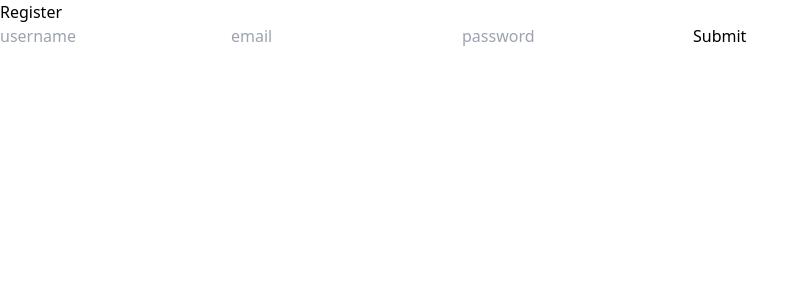
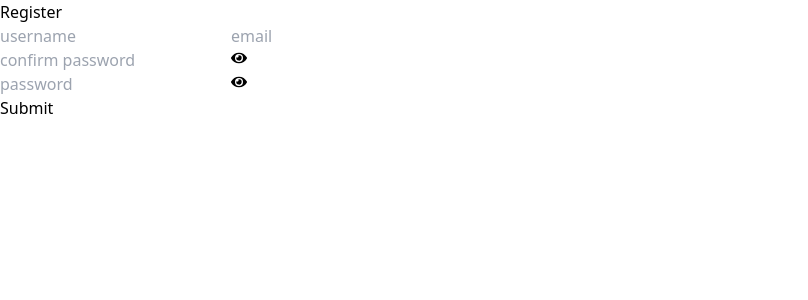
Before and after one commit to narrativityy/blog_project, a React (Vite) app in the folder client/: page / in a window 1280 px wide. Shown: the top 300 px of the page, without its empty margins (0-808 px from the left). Built offline with nearby package versions, Linux system fonts and the light colour scheme.

Commit message:
added show password functionality

```diff
--- a/client/package.json
+++ b/client/package.json
@@ -13,6 +13,7 @@
     "axios": "^1.7.7",
     "react": "^18.2.0",
     "react-dom": "^18.2.0",
+    "react-icons": "^5.3.0",
     "react-router-dom": "^6.28.0"
   },
   "devDependencies": {
--- a/client/src/components/Register.jsx
+++ b/client/src/components/Register.jsx
@@ -1,28 +1,59 @@
 import React, { useState } from 'react'
 import Axios from 'axios'
+import { FaEye, FaEyeSlash } from 'react-icons/fa'
 
 const Register = () => {
 
   const [username, setUsername] = useState('')
   const [email, setEmail] = useState('')
   const [password, setPassword] = useState('')
+  const [confirmPassword, setConfirmPassword] = useState('')
+  const [showPassword, setShowPassword] = useState(false)
+  const [showConfirmPassword, setShowConfirmPassword] = useState(false)
+  const [errors, setErrors] = useState([])
+
+  const handleToggleShowPassword = () => {
+    setShowPassword(!showPassword)
+  }
+
+  const handleToggleShowConfirmPassword = () => {
+    setShowConfirmPassword(!showConfirmPassword)
+  }
 
   const submitHandler = (e) => {
     e.preventDefault()
-    Axios.post('http://localhost:8001/api/users', {username, email, passwordHash: password})
+
+    if (password !== confirmPassword) {
+      setErrors(['Passwords do not match'])
+      return
+    }
+
+    Axios.post('http://localhost:8001/api/users/register', {username, email, passwordHash: password})
       .then(res => console.log(res))
       .catch(err => console.log(err))
   }
 
   return (
-    <div className=''>
+    <div className='flex flex-col gap-4 justify-center items-center'>
       <h1>Register</h1>
-      <form onSubmit={submitHandler} method="post">
+      <form onSubmit={submitHandler} method="post" className='flex flex-col gap-4'>
         <input type="text" placeholder='username' onChange={(e) => setUsername(e.target.value)} />
         <input type="text" placeholder='email' onChange={(e) => setEmail(e.target.value)} />
-        <input type="text" placeholder='password' onChange={(e) => setPassword(e.target.value)} />
-        <button type="submit">Submit</button>
+        <div className='relative'>
+          <input type={showPassword ? 'text' : 'password'} placeholder='confirm password' onChange={(e) => setConfirmPassword(e.target.value)} />
+          <button className='ml-2' onClick={handleToggleShowPassword}>
+            {showPassword ? <FaEyeSlash /> : <FaEye />}
+          </button>
+        </div>
+        <div className='relative'>
+          <input type={showConfirmPassword ? 'text' : 'password'} placeholder='password' onChange={(e) => setPassword(e.target.value)} />
+          <button className='ml-2' onClick={handleToggleShowConfirmPassword}>
+            {showConfirmPassword ? <FaEyeSlash /> : <FaEye />}
+          </button>
+        </div>
+        <button className='p-2 rounded bg-gray-400 shadow text-white hover:bg-gray-500' type="submit">Submit</button>
       </form>
+      {errors.map((err, index) => <p className='text-red-600' key={index}>{err}</p>)}
     </div>
   )
 }
```
Also changed, not shown: 1 other file (tests, documents, lock files or other folders).
